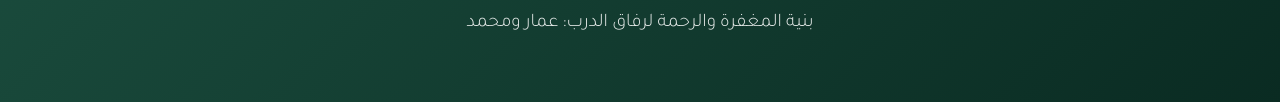
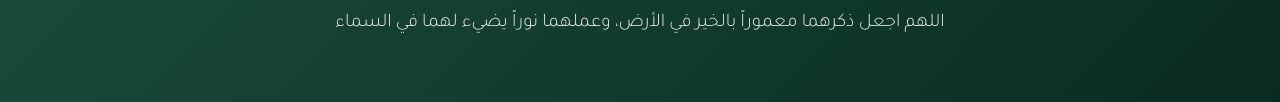
Before and after one commit to eng-yossef/Ammar-Mohammed, a plain HTML site: page index.html in a window 1280 px wide. Shown: the part 211-313 px from the top of the page. Drawn offline with nearby package versions, Linux system fonts and the light colour scheme.

Commit message:
change doaa content

```diff
--- a/index.html
+++ b/index.html
@@ -129,7 +129,7 @@
 
 <header>
     <h1>صدقة جارية</h1>
-    <div class="sub-header">بنية المغفرة والرحمة لرفاق الدرب: عمار ومحمد</div>
+  <div class="sub-header">اللهم اجعل ذكرهما معموراً بالخير في الأرض، وعملهما نوراً يضيء لهما في السماء</div>
 </header>
 
 <div class="container">
```
